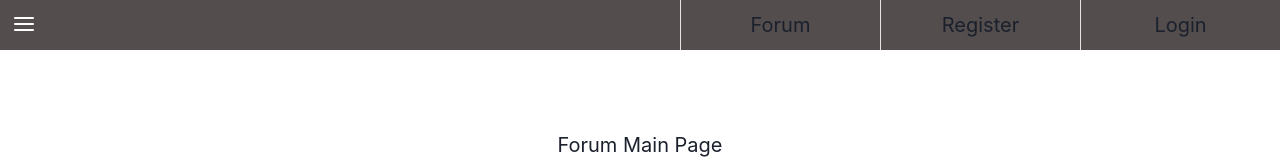
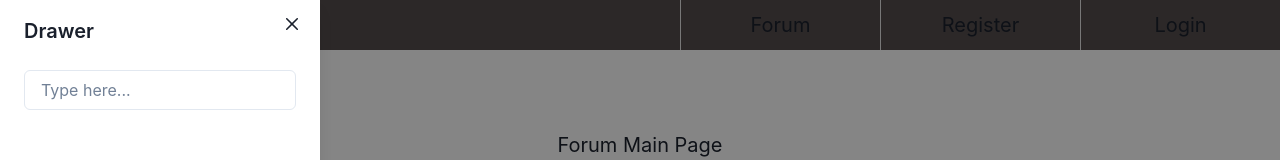
Before and after one commit to oliver-ckl/CollabMusicForum, a Next.js app: page /discussion in a window 1280 px wide. Both pictures are taken after a click on the button 24 px from the left and 24 px from the top of the page. Shown: the top 160 px of the page. Built offline with nearby package versions, Linux system fonts and the light colour scheme; data requests are answered from the project's data file.

Commit message:
added Drawer bar: new file "NavBarDrawer.js" and modified NavBar.js

```diff
--- a/components/NavBar.js
+++ b/components/NavBar.js
@@ -1,10 +1,11 @@
-import { Box, Center, Flex, IconButton, Text } from '@chakra-ui/react'
+import { Box, Center, Flex, IconButton, Text, useDisclosure } from '@chakra-ui/react'
 import { HamburgerIcon } from '@chakra-ui/icons'
 
 import styled from '@emotion/styled'
 
 import React from 'react'
 import { useRouter } from 'next/router'
+import NavBarDrawer from './NavBarDrawer'
 
 const NavWrapper = styled(Box)`
   background: #544D4D;
@@ -24,6 +25,8 @@ const NavbarBox = styled(Center)`
 
 const NavBar = () => {
   const [logged, setLogged] = React.useState(false)
+  const { isOpen, onOpen, onClose } = useDisclosure() //chakraUI hook
+  //equal to reactState : {isOpen, setOpen} = React.useState(false), onClose={setOpen(false)} and onClick={setOpen(true)}
   const router = useRouter()
 
   const textButtonRoute = {
@@ -36,6 +39,7 @@ const NavBar = () => {
 
   const DrawerButton = () => (
     <IconButton
+      onClick={onOpen}
       aria-label={'Drawer'}
       icon={<HamburgerIcon boxSize={6} color={'white'} />}
       float={'left'}
@@ -47,6 +51,7 @@ const NavBar = () => {
   return (
     <NavWrapper>
       <DrawerButton />
+      <NavBarDrawer isOpen={isOpen} onClose={onClose} />
       <Navbar>
         {textButton.map((text)=>(
           <NavbarBox key={text} as={'button'}  onClick={()=>{router.push(textButtonRoute[text])}}>
--- /dev/null
+++ b/components/NavBarDrawer.js
@@ -0,0 +1,41 @@
+import React from 'react'
+import {
+    Drawer,
+    DrawerBody,
+    DrawerFooter,
+    DrawerHeader,
+    DrawerOverlay,
+    DrawerContent,
+    DrawerCloseButton,
+    Input
+  } from '@chakra-ui/react'
+
+/*
+interface DrawerProps{
+    isOpen: Boolean;
+    onClose: ()=>void;
+}
+For your reference(typescript syntax)  */
+
+const NavBarDrawer = (props) => {
+  return (
+    <Drawer
+        isOpen={props.isOpen}
+        placement='left'
+        onClose={props.onClose}
+      >
+        <DrawerOverlay />
+        <DrawerContent>
+          <DrawerCloseButton />
+          <DrawerHeader>Drawer</DrawerHeader>
+
+          <DrawerBody>
+            <Input placeholder='Type here...' />
+          </DrawerBody>
+
+        </DrawerContent>
+    </Drawer>
+  )
+}
+
+export default NavBarDrawer
--- a/package.json
+++ b/package.json
@@ -18,9 +18,9 @@
     "framer-motion": "^7.2.1",
     "json-server": "^0.17.0",
     "mongodb": "^4.9.1",
-    "next": "12.2.5",
-    "react": "18.2.0",
-    "react-dom": "18.2.0",
+    "next": "^12.2.5",
+    "react": "^18.2.0",
+    "react-dom": "^18.2.0",
     "react-multi-select-component": "^4.3.3",
     "swr": "^1.3.0"
   },
```
Also changed, not shown: 1 other file (tests, documents, lock files or other folders).
